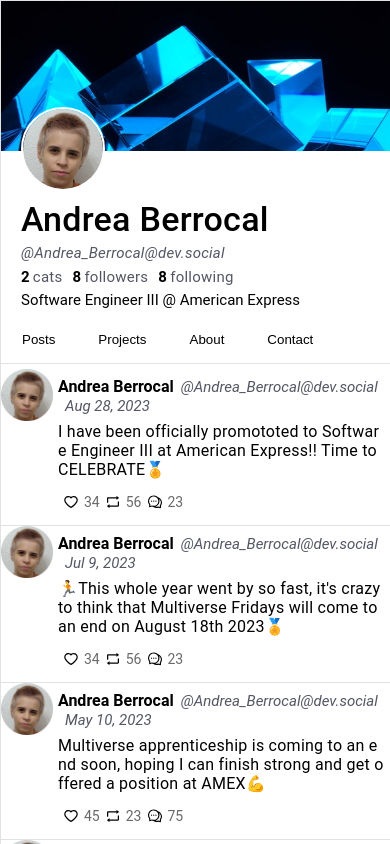
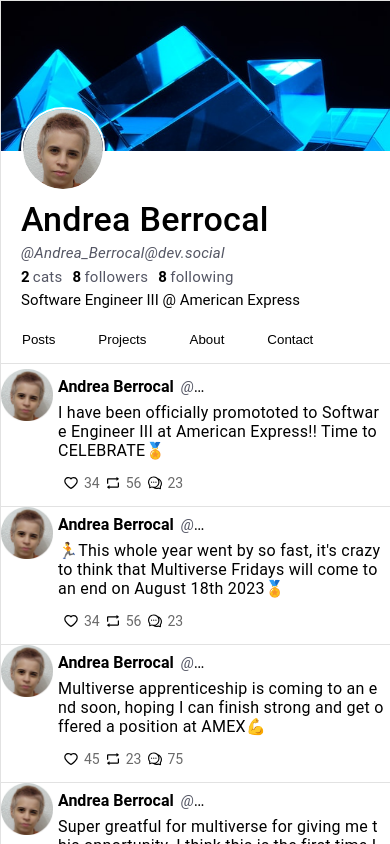
Before and after one commit to An-Be/portfolio-3.0, a React (Vite) app: page / in a window 390 px wide. Shown: the top 844 px of the page. Built offline with nearby package versions, Linux system fonts and the light colour scheme.

Commit message:
add ellipses

```diff
--- a/src/components/Feed/Outline/Outline.jsx
+++ b/src/components/Feed/Outline/Outline.jsx
@@ -19,11 +19,13 @@ const Outline = ({ photo, name, username, displayItems }) => {
               <img src={photo} />
             </div>
             <div className="Outline__wrapper__inner">
+              <div className="user_info">
               <span className="Outline__wrapper__inner__name">{name}</span>
               <span className="Outline__wrapper__inner__userName">{username}</span>
               <span className="Outline__wrapper__inner__timeStamp">
                 {item.timeStamp}
               </span>
+              </div>
               <div className="displayItems">
                 <span className="Outline__wrapper__header">
                   <strong style={{ color: randomColor() }}>{item.header}</strong>
--- a/src/components/Feed/Outline/Outline.scss
+++ b/src/components/Feed/Outline/Outline.scss
@@ -18,11 +18,25 @@
     &__inner {
       padding-top: 3px;
       margin: 5px;
-      @media (max-width: 400px) {
-        &__name,&__userName,&__timeStamp{
-          word-break: break-all;
+      @media (max-width: 600px) {
+        .user_info {
+          max-width: 300px;
+          display: block;
+          white-space: nowrap;
+          overflow: hidden;
+          text-overflow: ellipsis;
         }
       }
+      @media (max-width: 400px) {
+        .user_info {
+          max-width: 150px;
+          display: block;
+          white-space: nowrap;
+          overflow: hidden;
+          text-overflow: ellipsis;
+        }
+      }
+
       &__name {
         font-size: 16px;
         font-weight: 700;
@@ -87,7 +101,7 @@
           display: flex;
           align-items: center;
           text-decoration: none;
-          svg{
+          svg {
             fill: #000;
           }
           svg:hover {
@@ -101,7 +115,8 @@
           color: rgb(105, 105, 105);
           padding: 5px;
           font-size: 14px;
-          &.github:hover,&.deployed:hover {
+          &.github:hover,
+          &.deployed:hover {
             color: #5fd715;
           }
         }
```
Lines whose indentation alone changed are shown as unchanged.
